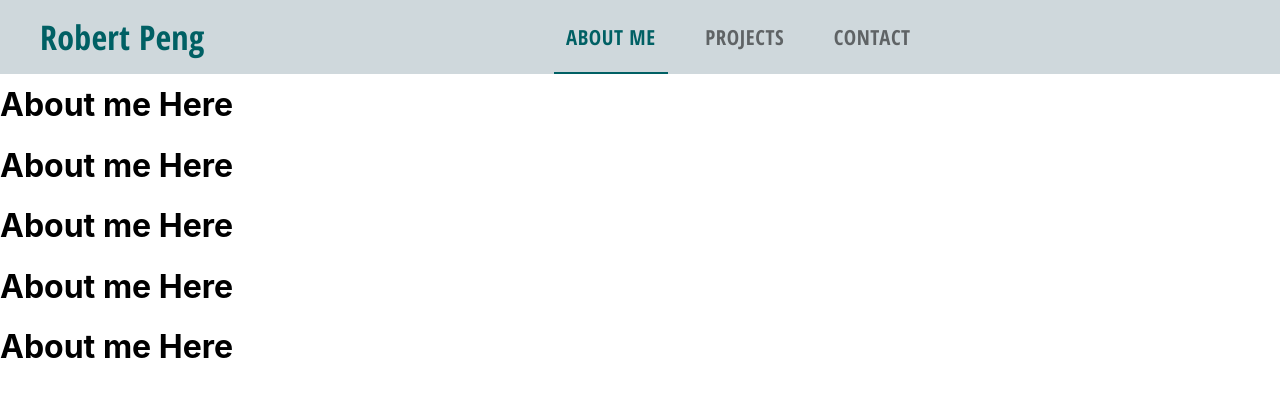
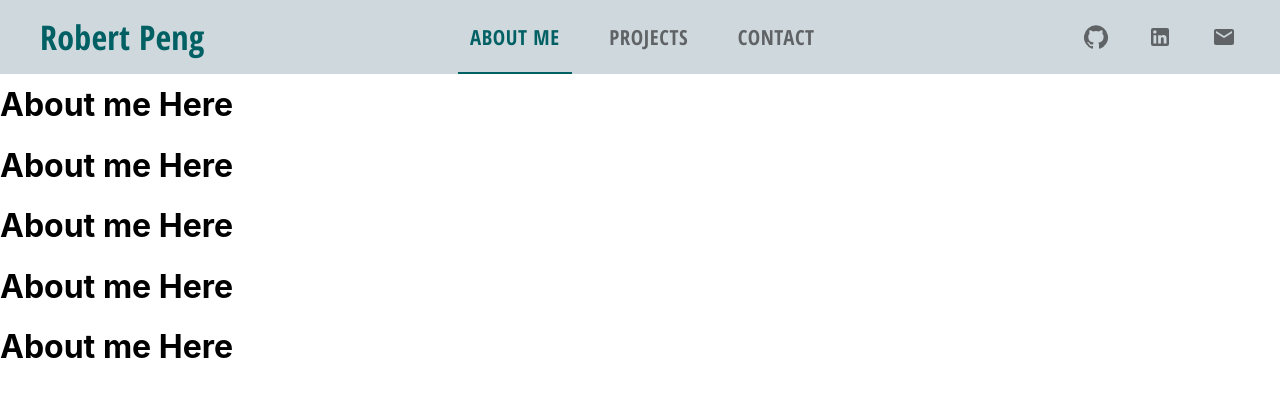
Before and after one commit to robertpengcode/My_Portfolio_Website, a React (Create React App) app: page / in a window 1280 px wide. Shown: the top 396 px of the page. Built offline with nearby package versions, Linux system fonts and the light colour scheme.

Commit message:
fix button hyperlink

```diff
--- a/src/Navbar.js
+++ b/src/Navbar.js
@@ -34,7 +34,7 @@ const useStyles = makeStyles({
     minWidth: 10,
     margin: "0.8rem"
   },
-  link: {
+  button: {
     margin: "0.5rem"
   }
 });
@@ -106,33 +106,23 @@ const Navbar = () => {
                 to="/contact"
               />
             </Tabs>
-            {/* <Link
+            <IconButton
               target="_blank"
               href="https://github.com/robertpengcode"
-            className={classes.link}
+              className={classes.button}
             >
-            <IconButton>
               <GitHubIcon />
             </IconButton>
-          </Link>
-          <Link
+            <IconButton
               target="_blank"
               href="https://www.linkedin.com/in/robert-jenpo-peng-0b1bbb49/"
-            className={classes.link}
+              className={classes.button}
             >
-            <IconButton size="small">
               <LinkedInIcon />
             </IconButton>
-          </Link>
-          <Link
-            target="_blank"
-            href="https://www.linkedin.com/in/robert-jenpo-peng-0b1bbb49/"
-            className={classes.link}
-          >
-            <IconButton>
+            <IconButton className={classes.button}>
               <EmailIcon />
             </IconButton>
-          </Link> */}
           </Toolbar>
         </AppBar>
       </ElevationScroll>
```
Lines whose indentation alone changed are shown as unchanged.
